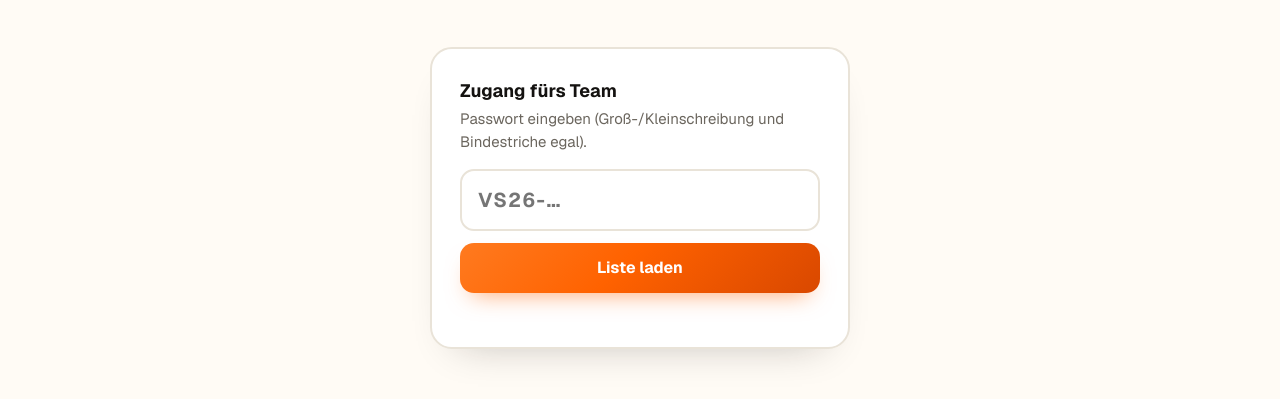
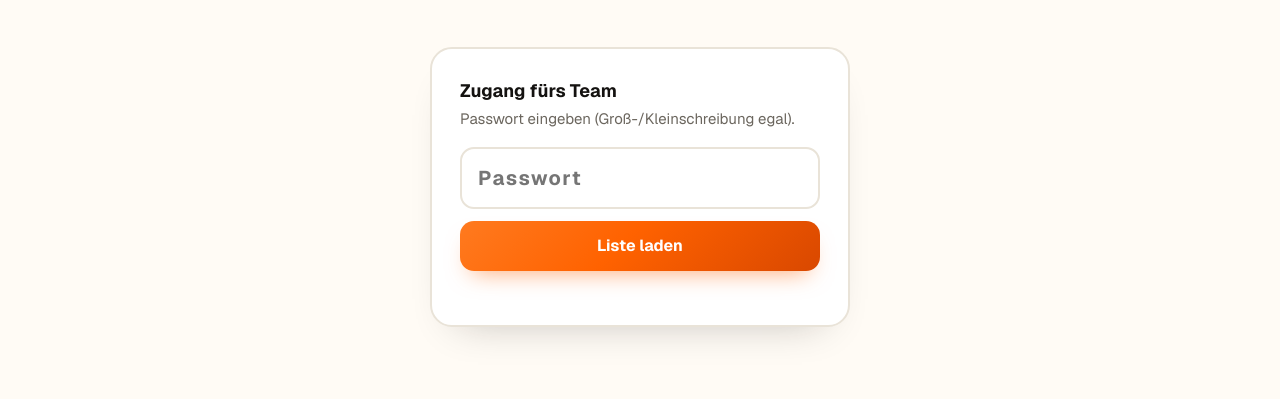
Before and after one commit to loeffelkobra/vending-conference, a plain HTML site: page gewinnspiel-ziehung.html in a window 1280 px wide. Shown: the part 181-580 px from the top of the page. Drawn offline with nearby package versions, Linux system fonts and the light colour scheme.

Commit message:
Ziehung: neutraler Platzhalter im Passwortfeld
Co-Authored-By: Claude Opus 5.5 <noreply@anthropic.com>
Claude-Session: https://claude.ai/code/session_01FSiYj6JvzpWspzKzQExB6M

```diff
--- a/gewinnspiel-ziehung.html
+++ b/gewinnspiel-ziehung.html
@@ -32,7 +32,7 @@ h1 .serif{color:var(--orange)}
 .login{max-width:420px;margin:50px auto 0;padding:28px;border-radius:22px;background:#fff;border:2px solid var(--line);box-shadow:0 20px 40px -28px rgba(20,18,16,.3)}
 .login b{font-size:18px}
 .login p{margin-top:4px;color:var(--muted);font-size:15px}
-.login input{margin-top:16px;width:100%;font:inherit;font-size:20px;font-weight:700;letter-spacing:1.5px;color:var(--ink);background:#fff;border:2px solid var(--line);border-radius:14px;padding:14px 16px;outline:none;text-transform:uppercase}
+.login input{margin-top:16px;width:100%;font:inherit;font-size:20px;font-weight:700;letter-spacing:1.5px;color:var(--ink);background:#fff;border:2px solid var(--line);border-radius:14px;padding:14px 16px;outline:none;}
 .login input:focus{border-color:var(--orange)}
 .login .btn{margin-top:12px;width:100%}
 .msg{margin-top:12px;font-size:15px;color:#9A2A12;min-height:22px}
@@ -101,8 +101,8 @@ h1 .serif{color:var(--orange)}
 
   <form class="login" id="login">
     <b>Zugang f&uuml;rs Team</b>
-    <p>Passwort eingeben (Gro&szlig;-/Kleinschreibung und Bindestriche egal).</p>
-    <input id="pin" type="text" autocomplete="off" autocapitalize="characters" spellcheck="false" placeholder="VS26-…" required>
+    <p>Passwort eingeben (Gro&szlig;-/Kleinschreibung egal).</p>
+    <input id="pin" type="text" autocomplete="off" autocapitalize="characters" spellcheck="false" placeholder="Passwort" required>
     <button class="btn" type="submit">Liste laden</button>
     <p class="msg" id="msg"></p>
   </form>
```
